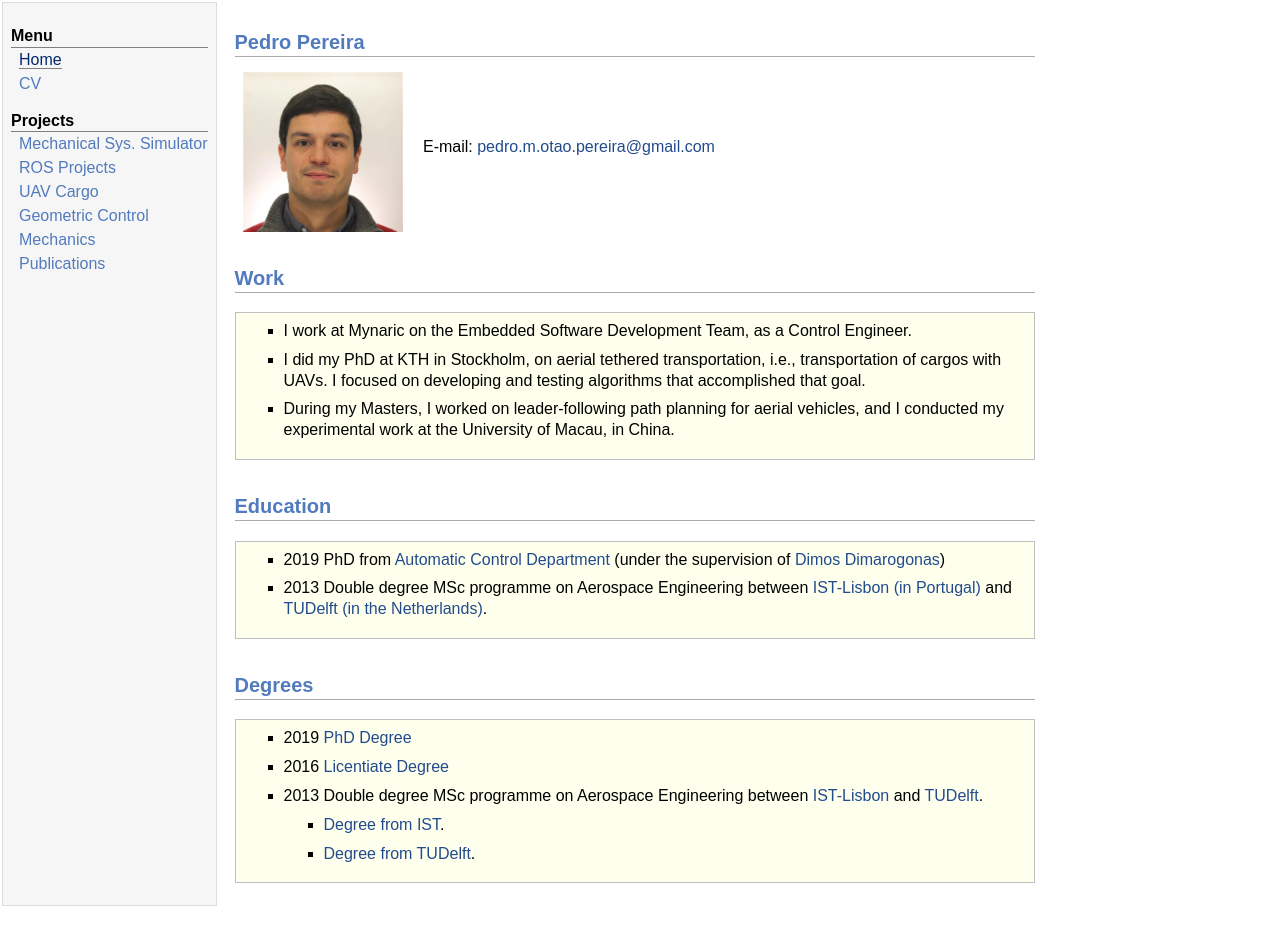
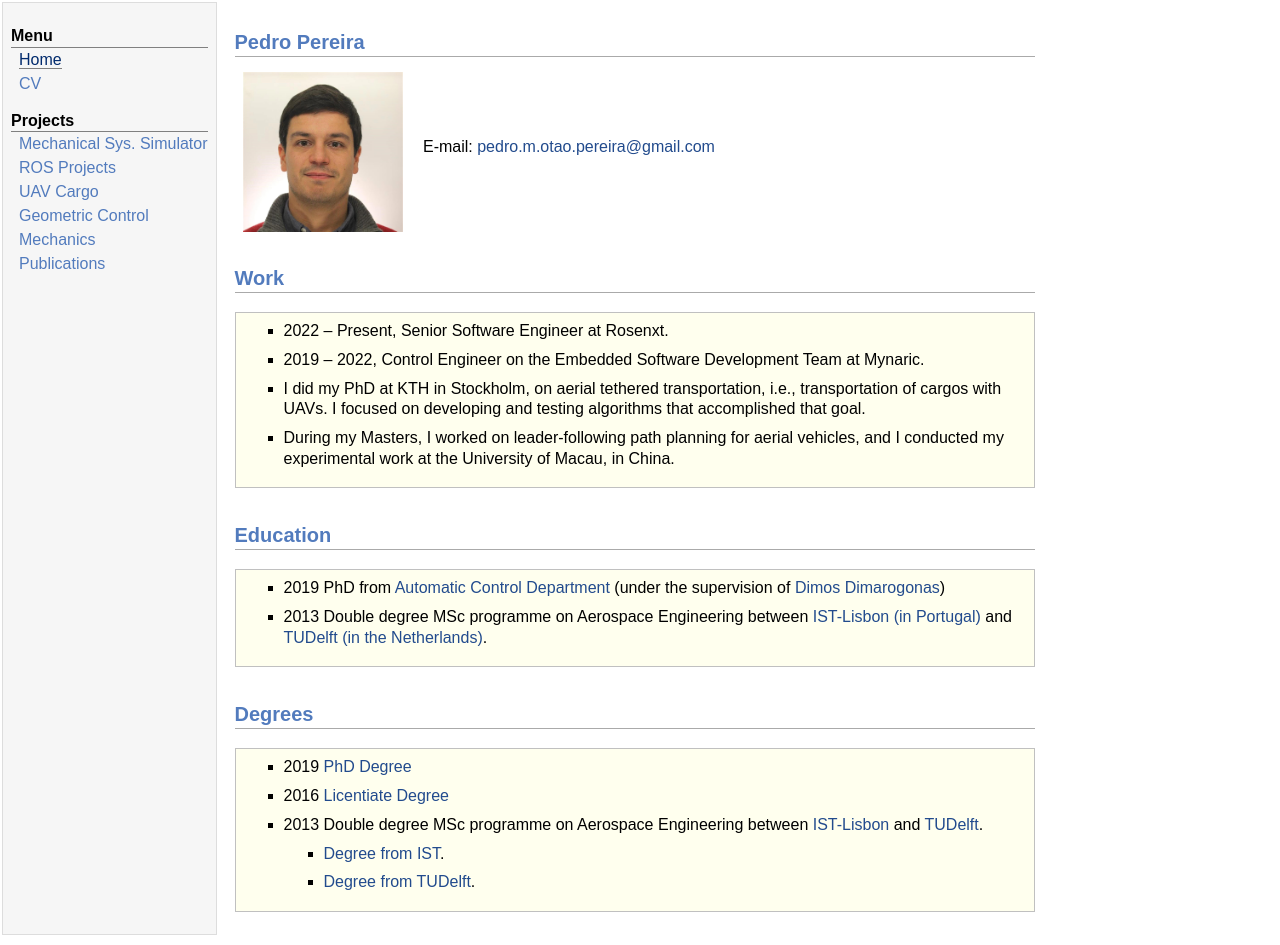
Before and after one commit to potaopereira/potaopereira.github.io, a plain HTML site: page index.html in a window 1280 px wide. Before the commit the page ends 916 px from the top, so only its background shows below. Drawn offline with nearby package versions, Linux system fonts and the light colour scheme; some packages are replaced by stand-ins of ours.

Commit message:
fix typo

```diff
--- a/index.html
+++ b/index.html
@@ -51,7 +51,10 @@ E-mail: <a href="mailto:pedro.m.otao.pereira@gmail.com" target=&ldquo;blank&rdqu
 <div class="infoblock">
 <div class="blockcontent">
 <ul>
-<li><p>I work at Mynaric on the Embedded Software Development Team, as a Control Engineer.
+<li><p>2022 &ndash; Present, Senior Software Engineer at Rosenxt.
+</p>
+</li>
+<li><p>2019 &ndash; 2022, Control Engineer on the Embedded Software Development Team at Mynaric.
 </p>
 </li>
 <li><p>I did my PhD at KTH in Stockholm, on aerial tethered transportation, i.e., transportation of cargos with UAVs. I focused on developing and testing algorithms that accomplished that goal.
```
Also changed, not shown: mssimulator.html (+1 -1 lines).
